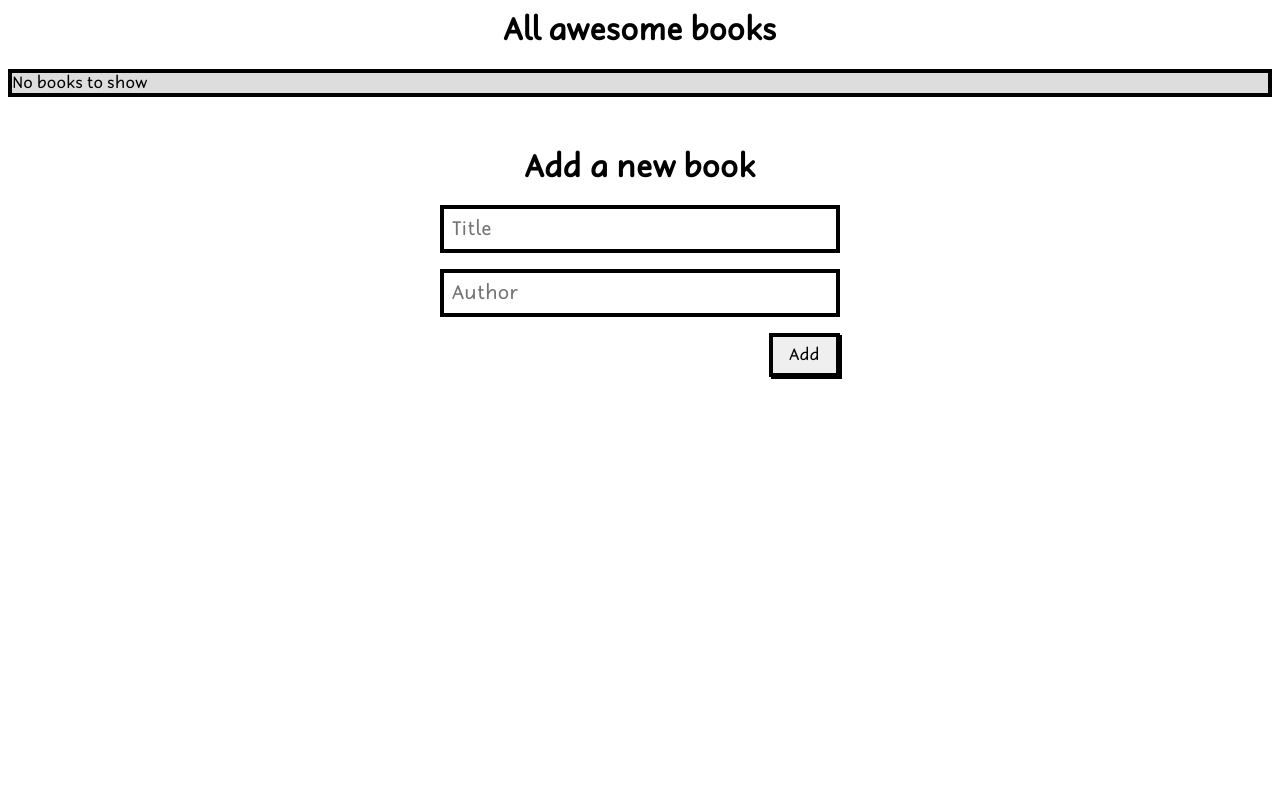
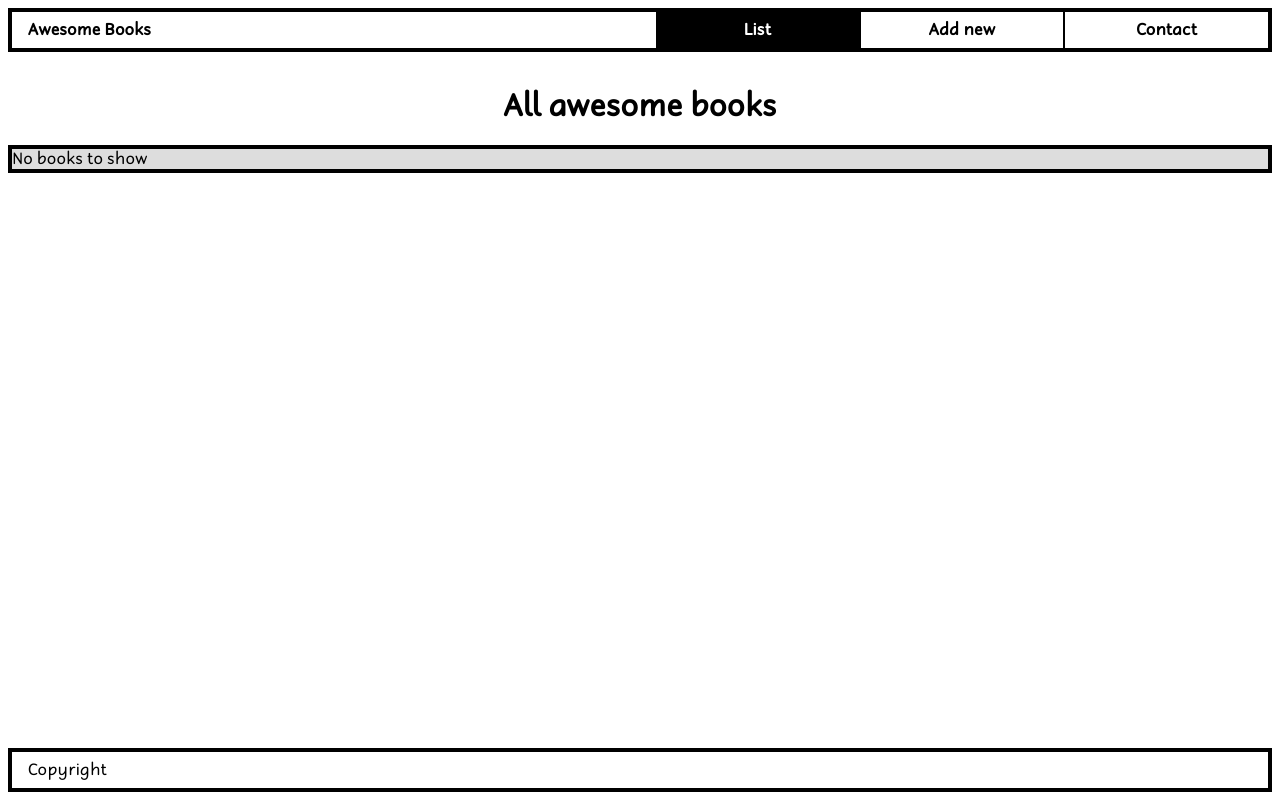
Before and after one commit to yosaddis/Awesome-books, a website: page index.html in a window 1280 px wide. Drawn offline with Linux system fonts and the light colour scheme.

Commit message:
Update page styling and structure

```diff
--- a/css/styles.css
+++ b/css/styles.css
@@ -48,6 +48,69 @@ body {
 
 .container > :last-child:not(main) {
   margin-block: 2rem 0;
+}
+
+/* header section styles
+------------------------------------ */
+.header,
+.header__wrapper,
+.header__nav-list {
+  display: flex;
+  flex-flow: row wrap;
+  justify-content: space-between;
+  align-items: center;
+  text-align: center;
+}
+
+.header > *,
+.header__wrapper > * {
+  width: 100%;
+}
+
+.header__wrapper {
+  border: 4px solid #000;
+  font-weight: bold;
+}
+
+.header__logo,
+.header__nav-list > * {
+  padding: 0.5rem 1rem;
+}
+
+.header__logo {
+  display: block;
+  border-block-end: 4px solid #000;
+}
+
+.header__nav-list > .header__nav-item {
+  flex: 1;
+  cursor: pointer;
+}
+
+.header__nav-list > .header__nav-item:hover,
+.header__nav-item.active {
+  background-color: #000;
+  color: #fff;
+}
+
+.header__nav-list > .header__nav-item:active {
+  background-color: #fff;
+  color: #000;
+}
+
+/* Disable click event on active list item */
+.header__nav-item.active {
+  background-color: #000;
+  color: #fff;
+  pointer-events: none;
+}
+
+.header__nav-list > li + li {
+  border-inline-start: 2px solid #000;
+}
+
+.header__date {
+  text-align: right;
 }
 
 /* Book section styles ------------------------------------ */
@@ -119,7 +182,7 @@ body {
   text-align: center;
   font-size: 30px;
   line-height: 1.5;
-  margin-block-end: 0.5em;
+  margin-block-end: 3rem;
 }
 
 .books__addbook-form {
@@ -165,16 +228,52 @@ body {
   box-shadow: none;
 }
 
-.show-books,
-.add-books,
-.contact {
-	display: flex;
-	flex-direction: column;
-	align-items: center;
-	padding: 2rem;
-	gap: 2rem;
+/* contact section styles
+------------------------------------ */
+.books__contact-title {
+  text-align: center;
+  font-size: 30px;
+  line-height: 1.5;
+  margin-block-end: 3rem;
 }
 
-.hide {
-	display: none;
+.books__contact-details {
+  display: flex;
+  flex-direction: column;
+  justify-content: center;
+  row-gap: 2rem;
+  font-size: 18px;
+  line-height: 1.5;
+  max-inline-size: 520px;
+  margin-inline: auto;
 }
+
+.books__contact-details-info {
+  list-style: unset;
+  list-style-position: outside;
+  margin-inline: 2rem;
+}
+
+.books__contact-details-info > * {
+  padding-inline-start: 1.5rem;
+}
+
+/* footer section styles
+------------------------------------ */
+.footer {
+  border: 4px solid #000;
+  padding: 0.5rem 1rem;
+}
+
+@media only screen and (min-width: 768px) {
+  /* header section styles
+  ------------------------------------ */
+  .header__wrapper > * {
+    flex: 1;
+  }
+
+  .header__logo {
+    border: none;
+    text-align: left;
+  }
+}
--- a/index.html
+++ b/index.html
@@ -16,7 +16,19 @@
   <div class="container">
 
     <!-- ***********************  PAGE HEADER *********************** -->
-    <!-- <header class="header"></header> -->
+    <header class="header">
+			<div class="header__wrapper">
+				<span class="header__logo">Awesome Books</span>
+				<nav class="header__nav">
+					<ul class="header__nav-list">
+						<li class="header__nav-item active">List</li>
+						<li class="header__nav-item" data-nav="add">Add new</li>
+						<li class="header__nav-item" data-nav="contact">Contact</li>
+					</ul>
+				</nav>
+			</div>
+			<span class="header__date"></span>
+		</header>
 
     <!-- ***********************  PAGE MAIN *********************** -->
     <main class="main">
@@ -32,31 +44,13 @@
 				<div class="books__list"></div>
 
 			</section>
-
-			<!--Add book section-->
-			<section class="books__addbook">
-
-				<h2 class="books__addbook-title">Add a new book</h2>
-
-				<form action="#" class="books__addbook-form">
-
-					<label class="books__addbook-label" for='title'>
-						<input type="text" name='title' id='title' placeholder='Title' required>
-					</label>
-
-					<label class="books__addbook-label">
-						<input type="text" name='author' id='author' placeholder='Author' required>
-					</label>
-
-					<input type="submit" value="Add" data-input='submit'>
-				</form>
-			</section>
-
 		</div>
     </main>
 
     <!-- ***********************  PAGE FOOTER *********************** -->
-    <footer class="footer"></footer>
+    <footer class="footer">
+			<p class="footer__note">Copyright</p>
+		</footer>
 
   </div>
 
```
